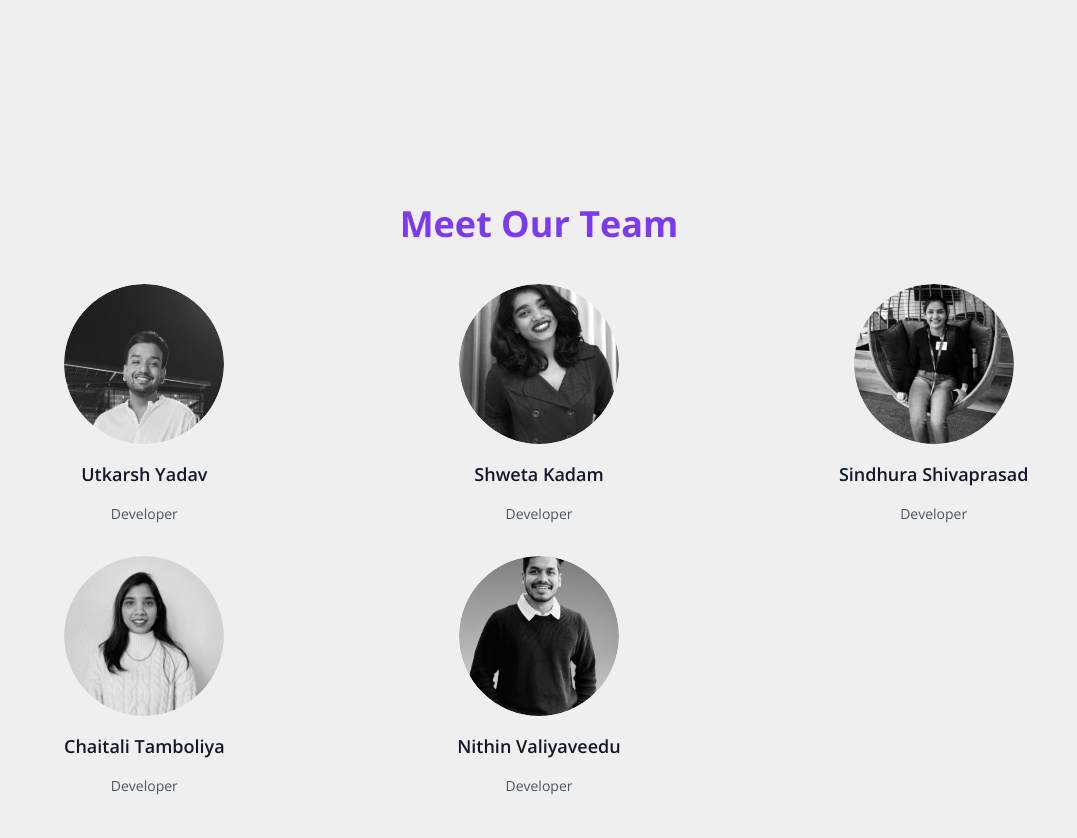
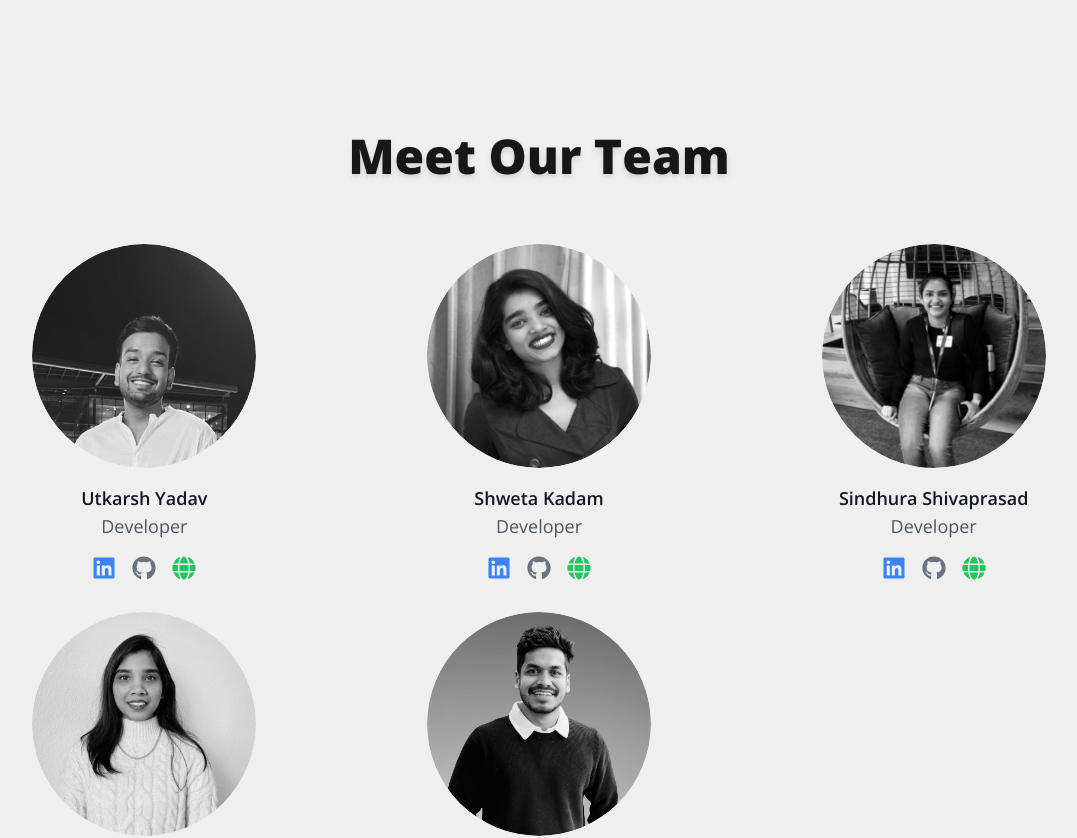
Before and after one commit to Uyadav207/denkMinds, a Next.js app: page / in a window 1280 px wide. Shown: the part 1500-2338 px from the top of the page, without its empty margins (101-1178 px from the left). Built offline with nearby package versions, Linux system fonts and the light colour scheme.

Commit message:
#6 Updated small changes successfully

```diff
--- a/package.json
+++ b/package.json
@@ -21,10 +21,10 @@
     "@fortawesome/free-regular-svg-icons": "^6.6.0",
     "@fortawesome/free-solid-svg-icons": "^6.6.0",
     "@fortawesome/react-fontawesome": "^0.2.2",
-    "formik": "^2.4.6",
     "@mui/icons-material": "^6.1.5",
     "@mui/material": "^6.1.5",
     "eslint-plugin-unused-imports": "^4.1.4",
+    "formik": "^2.4.6",
     "framer-motion": "^11.11.10",
     "husky": "^9.1.6",
     "lint-staged": "^15.2.10",
--- a/src/app/components/Team.tsx
+++ b/src/app/components/Team.tsx
@@ -7,8 +7,9 @@ const Team = () => (
     id="team"
     className="flex items-center justify-center min-h-screen bg-gray- p-8"
   >
+
     <div className="max-w-6xl w-full">
-      <h2 className="text-4xl font-bold text-violet-600 text-center mb-10">
+      <h2 className="text-4xl md:text-5xl font-extrabold text-Black text-center mb-16 drop-shadow-md">
         Meet Our Team
       </h2>
       <div className="grid grid-cols-1 sm:grid-cols-2 lg:grid-cols-3 gap-8 text-center">
--- a/src/app/components/cards/TeamCard.tsx
+++ b/src/app/components/cards/TeamCard.tsx
@@ -21,16 +21,24 @@ const TeamCard: React.FC<TeamCardProps> = ({
 }) => (
   <div className="group flex flex-col items-center text-center space-y-4 w-48 mx-auto">
     {/* Circular Profile Image */}
-    <div className="relative w-40 h-40 rounded-full overflow-hidden">
+    <div className="relative w-56 h-56 rounded-full overflow-hidden transition-all duration-300">
       <Image
         src={image}
         alt={`${name}'s picture`}
         layout="fill"
         objectFit="cover"
+        objectPosition="top"
         className="rounded-full grayscale group-hover:grayscale-0 transition-all duration-300"
       />
-      {/* Social Icons on Hover */}
-      <div className="absolute inset-0 flex items-center justify-center bg-black bg-opacity-50 opacity-0 group-hover:opacity-100 transition-opacity duration-300 rounded-full">
+      </div>
+
+{/* Name and Role with Updated Style */}
+<div className="flex flex-col items-center justify-center">
+<h3 className="text-lg font-semibold text-gray-900">{name}</h3>
+<p className="text-lg text-gray-600 mb-2]">{role}</p>
+</div>
+
+{/* Social Media Icons Below Role */}
 <div className="flex space-x-4">
   <a
     href={linkedinUrl}
@@ -58,12 +66,7 @@ const TeamCard: React.FC<TeamCardProps> = ({
   </a>
 </div>
 </div>
-    </div>
 
-    {/* Name and Role */}
-    <h3 className="text-lg font-semibold text-gray-900">{name}</h3>
-    <p className="text-sm text-gray-600">{role}</p>
-  </div>
 )
 
 export default TeamCard
```
Lines whose indentation alone changed are shown as unchanged.
